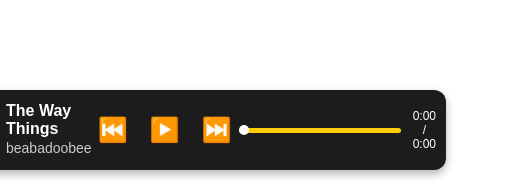
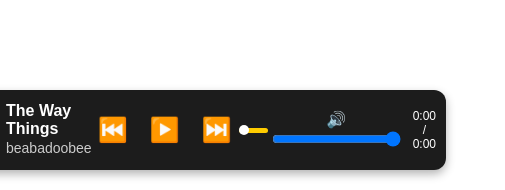
Before and after one commit to diamantete/diamantete.github.io, a plain HTML site: page index.html in a window 1280 px wide. Shown: the part 610-800 px from the top of the page, 454-959 px from the left. Drawn offline with Linux system fonts and the light colour scheme.

Commit message:
Update index.html

```diff
--- a/index.html
+++ b/index.html
@@ -22,12 +22,20 @@
     <button id="next">⏭️</button>
 </div>
 
+<!-- Barra de progreso -->
 <input type="range" id="progressBar" value="0" min="0" max="100">
 
+<!-- Control de volumen -->
+<div class="volume-control">
+    <span>🔊</span>
+    <input type="range" id="volumeBar" min="0" max="1" step="0.1" value="1">
+</div>
+
+<!-- Tiempo de la canción -->
 <div class="time-info">
     <span id="currentTime">0:00</span> / <span id="duration">0:00</span>
 </div>
-    </div>
+
 
     <script src="script.js"></script>
 </body>
```
Lines whose indentation alone changed are shown as unchanged.
